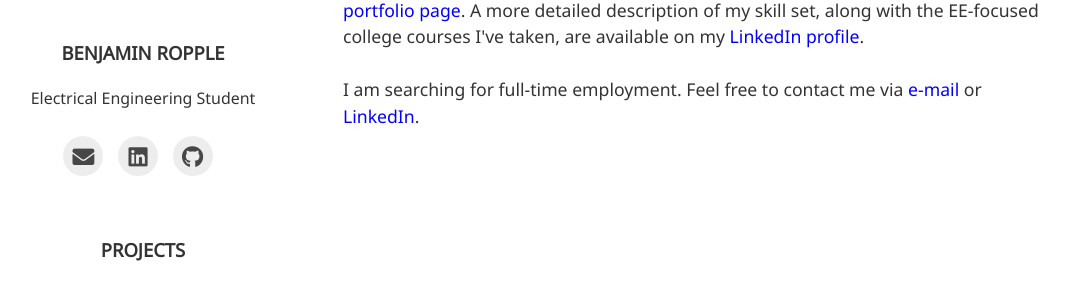
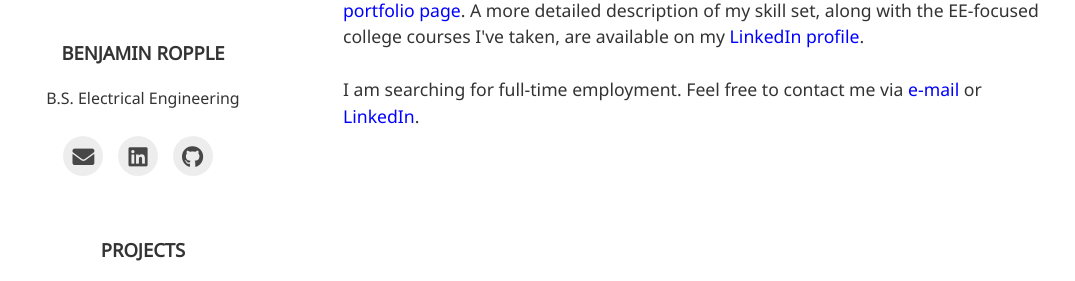
Before and after one commit to bropple/bropple.github.io, a Jekyll site: the page built from index.html, in a window 1280 px wide. Shown: the part 242-523 px from the top of the page, without its empty margins (127-1202 px from the left). Built offline with Jekyll 4.4.1, drawn with Linux system fonts in a browser that asks for light colours; nearby versions of some CDN libraries; some web fonts are replaced; the list of posts is cut into pages by our own code; some of the changed lines change nothing that is shown.

Commit message:
Update _config.yml

```diff
--- a/_config.yml
+++ b/_config.yml
@@ -11,8 +11,8 @@ theme_settings :
   profile :
     image : assets/img/profile.jpg
     username : Benjamin Ropple
-    description : Electrical Engineering Student
-    #experience :  #Add in stuff as you get jobs!
+    description : B.S. Electrical Engineering
+    #experience :
      # - start : 2017-05-03
      #   end : 2018-05-06
      #   experience : company name, title
```
